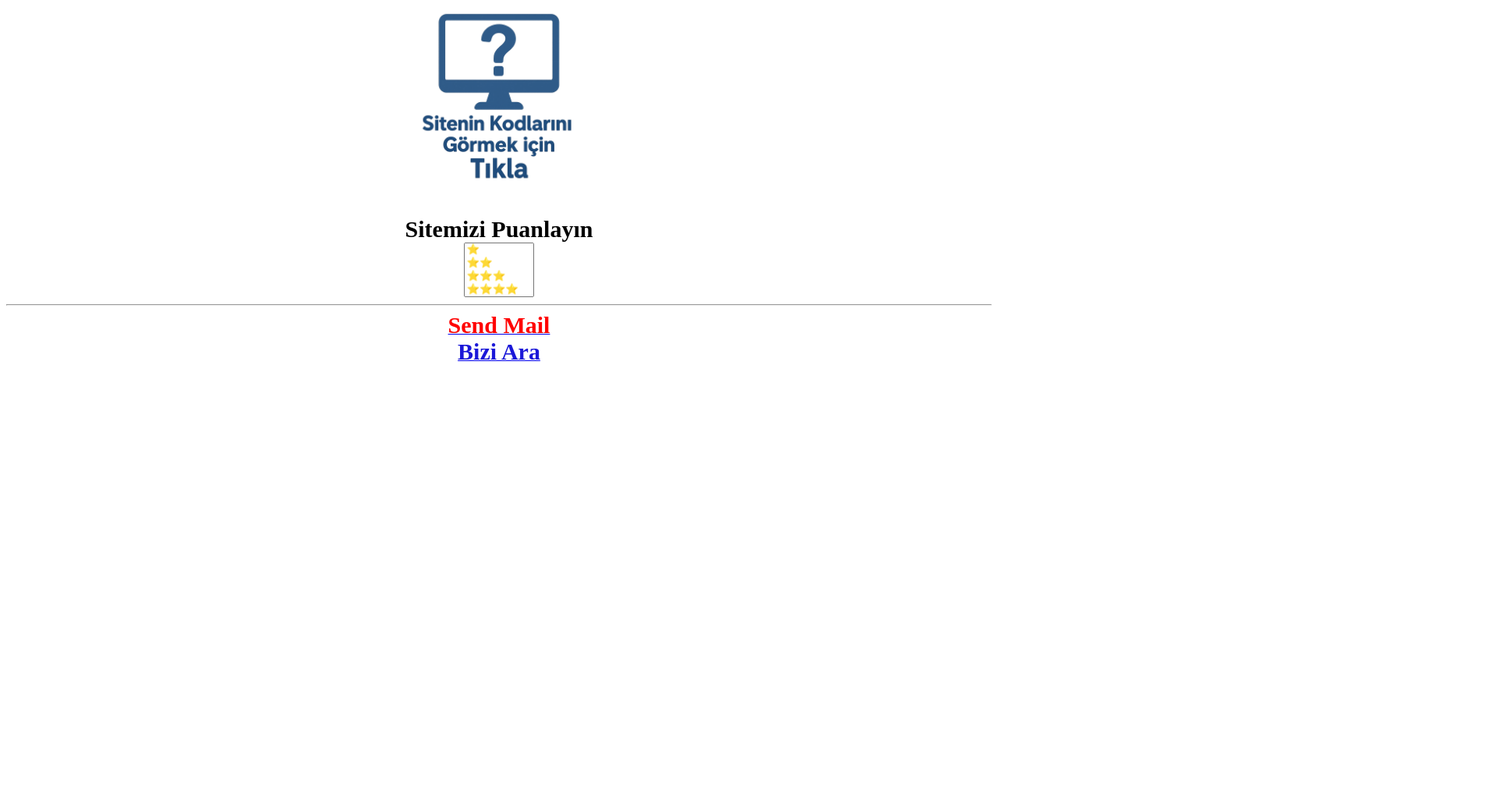
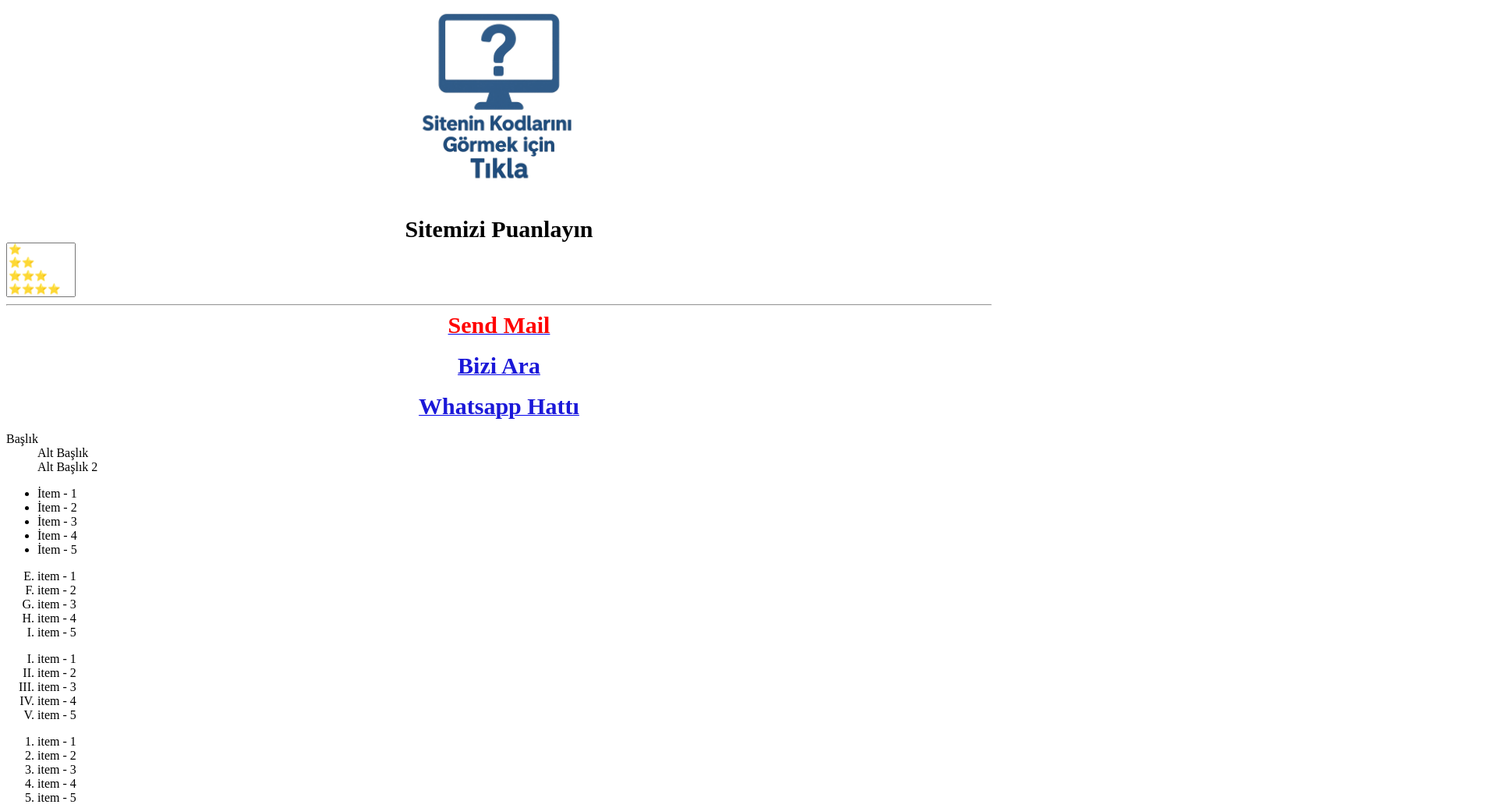
Before and after one commit to ozgurgoktug/Odev, a plain HTML site: page index.html in a window 1280 px wide. Shown: the part 2081-3117 px from the top of the page at 78% size, 1920 px wide, since content can reach past the window. Before the commit the page ends 2557 px from the top, so only its background shows below. Drawn offline with Linux system fonts and the light colour scheme.

Commit message:
düzeli düzensiz tanımlı liste

```diff
--- a/index.html
+++ b/index.html
@@ -20,6 +20,10 @@
     <meta name="author" content="Özgür Göktuğ Yilmaz">
     <meta name="keyword" content="Miuul_Html">
     <meta name="description" content="Öğrenmeye Devam">
+
+        <!-- favicon -->
+
+        <link rel="shortcut icon" href="images/0074588_familia-plus-natural-16li-kagit-havlu.jpeg" type="image/x-icon">
 
     <!-- Font Awesome  -->
 
@@ -79,7 +83,7 @@
           <a href="https://www.hayatshop.com.tr/familia-plus-maxi-hijyen-kagit-havlu-24-rulo-6-rulo-x-4-paket/"
             target="_blank"
            style="font-size: 30px; font-weight: bold;">  Şimdi Satın Al </a> <br>
-           <center>
+    </center>
            <!--/////////////////33333333333333\\\\\\\\\\\\\\\\\\\\-->
            <center>
            <img src="images/0105273_teno-avantaj-paket-kagit-havlu-24-rulo-6-rulo-x-4-paket.jpeg" alt="Fotografa Ulaşılamıyor" width="20%" height="20%"> <br>
@@ -96,7 +100,7 @@
               <a href="https://www.hayatshop.com.tr/teno-avantaj-paket-kagit-havlu-24-rulo-6-rulo-x-4-paket/"
                 target="_blank"
                style="font-size: 30px; font-weight: bold;">  Şimdi Satın Al </a> <br>
-               <center>
+        </center>
     <!--/////////////////444444444444444\\\\\\\\\\\\\\\\\\\\-->
     <center>
     <img src="images/0105466_familia-plus-yag-emici-kagit-havlu-24-rulo-6-rulo-x-4-paket.jpeg" alt="Fotografa Ulaşılamıyor" width="20%" height="20%"> <br>
@@ -113,7 +117,7 @@
                   <a href="https://www.hayatshop.com.tr/familia-plus-yag-emici-kagit-havlu-24-rulo-6-rulo-x-4-paket/"
                     target="_blank"
                    style="font-size: 30px; font-weight: bold;">  Şimdi Satın Al </a> <br>
-                   <center>
+            </center>
                     <br>
 
 
@@ -123,7 +127,7 @@
                         </a>
                     </center>
                     <br>
-                </center>
+                <center>
                     <b style="font-size: 30px;">
                         Sitemizi  Puanlayın
                     </b>
@@ -142,9 +146,72 @@
 <!-- LİNK -->
  <center>
  <a href="mailto:goktug.yilmaz@hayat.com.tr"> <span style="font-size: 30px; font-weight: bold; color: red;">Send Mail</span> </a>
-</center>
+</center><br>
 
 <!-- Telefon -->
 <center>
     <a href="cel:+905466691231"> <span style="font-size: 30px; font-weight: bold; color: rgb(27, 24, 216);">Bizi Ara</span> </a>
-   </center>
+   </center> <br>
+
+<center>
+<a href="https://wa.me/+905466691231?Size Nasıl Yardımcı Olabilirim"> <span style="font-size: 30px; font-weight: bold; color: rgb(27, 24, 216);">Whatsapp Hattı</span> </a>
+</center>
+
+<!-- Tanımlı Liste -->
+ <dl>
+      <dt>Başlık</dt>
+      <dd>Alt Başlık</dd>
+      <dd>Alt Başlık 2</dd>
+
+ </dl>
+
+<!-- Düzensiz Liste -->
+<ul>
+    <li>İtem - 1</li>
+    <li>İtem - 2</li>
+    <li>İtem - 3</li>
+    <li>İtem - 4</li>
+    <li>İtem - 5</li>
+</ul>
+<!-- Düzenli Liste -->
+
+    <!-- list -->
+     <!-- Ordered List -->
+      <!-- <ol>li{item - $}*5</ol> -->
+      <ol start="5" type="A">
+        <li>item - 1</li>
+        <li>item - 2</li>
+        <li>item - 3</li>
+        <li>item - 4</li>
+        <li>item - 5</li>
+        </ol>
+      <ol type="I">
+        <li>item - 1</li>
+        <li>item - 2</li>
+        <li>item - 3</li>
+        <li>item - 4</li>
+        <li>item - 5</li>
+        </ol>
+      <ol>
+      <li>item - 1</li>
+      <li>item - 2</li>
+      <li>item - 3</li>
+      <li>item - 4</li>
+      <li>item - 5</li>
+      </ol>
+
+     <!-- favicon -->
+    <!-- iframe -->
+    <!-- <iframe src="https://github.com/41AFU52/Miuul_2_Html" width="100%" height="200" frameborder="1">
+     </iframe>
+     <br> -->
+
+     <iframe src="http://miuul.com" width="100%" height="200" frameborder="1">
+    </iframe>
+<br>
+
+<!-- map -->
+<div style="width: 100%">
+    <iframe width="200%" height="200" frameborder="5" scrolling="no" marginheight="0" marginwidth="0" src="https://maps.google.com/maps?width=100%25&amp;height=200&amp;hl=en&amp;q=Sepetlip%C4%B1nar,%20Hayat%20Cd.%20No:2,%2041900%20Ba%C5%9Fiskele/Kocaeli+(AFU_Miuul)&amp;t=&amp;z=13&amp;ie=UTF8&amp;iwloc=B&amp;output=embed">
+    </iframe>
+</div>
```
